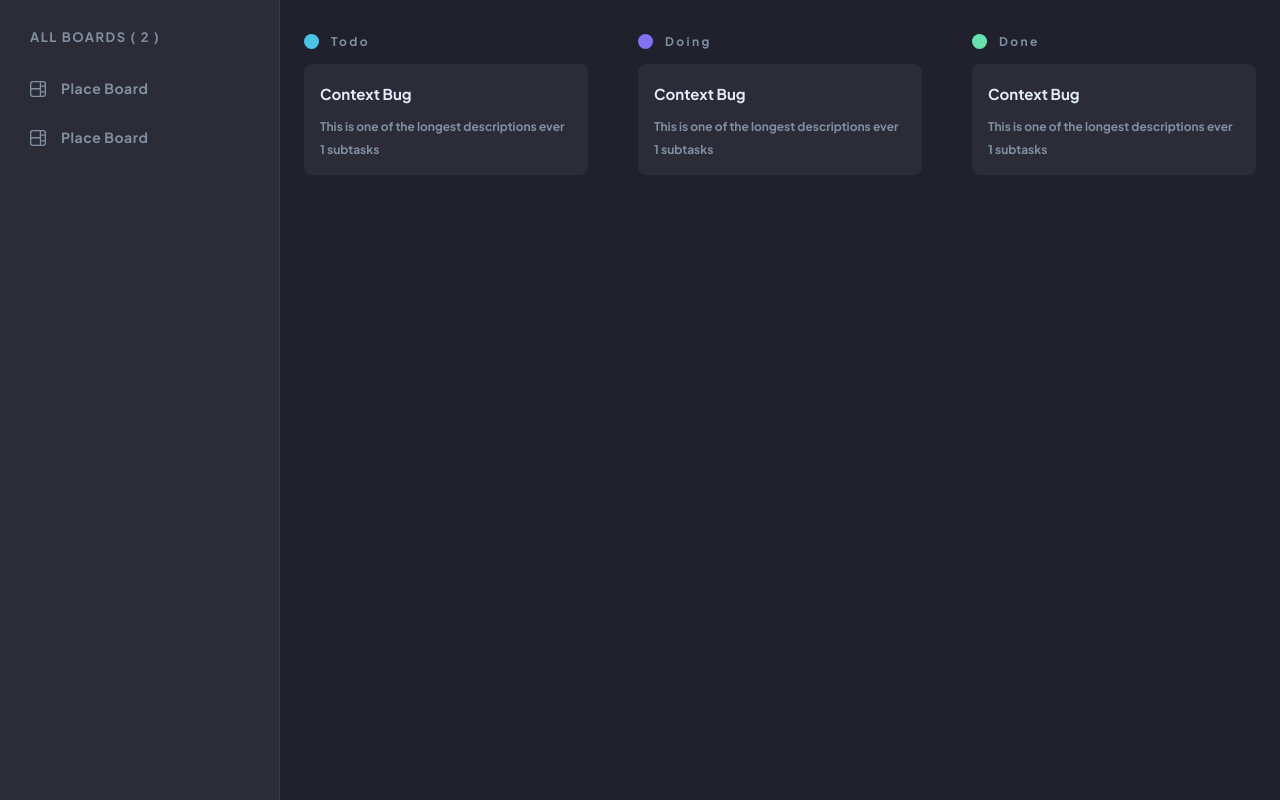
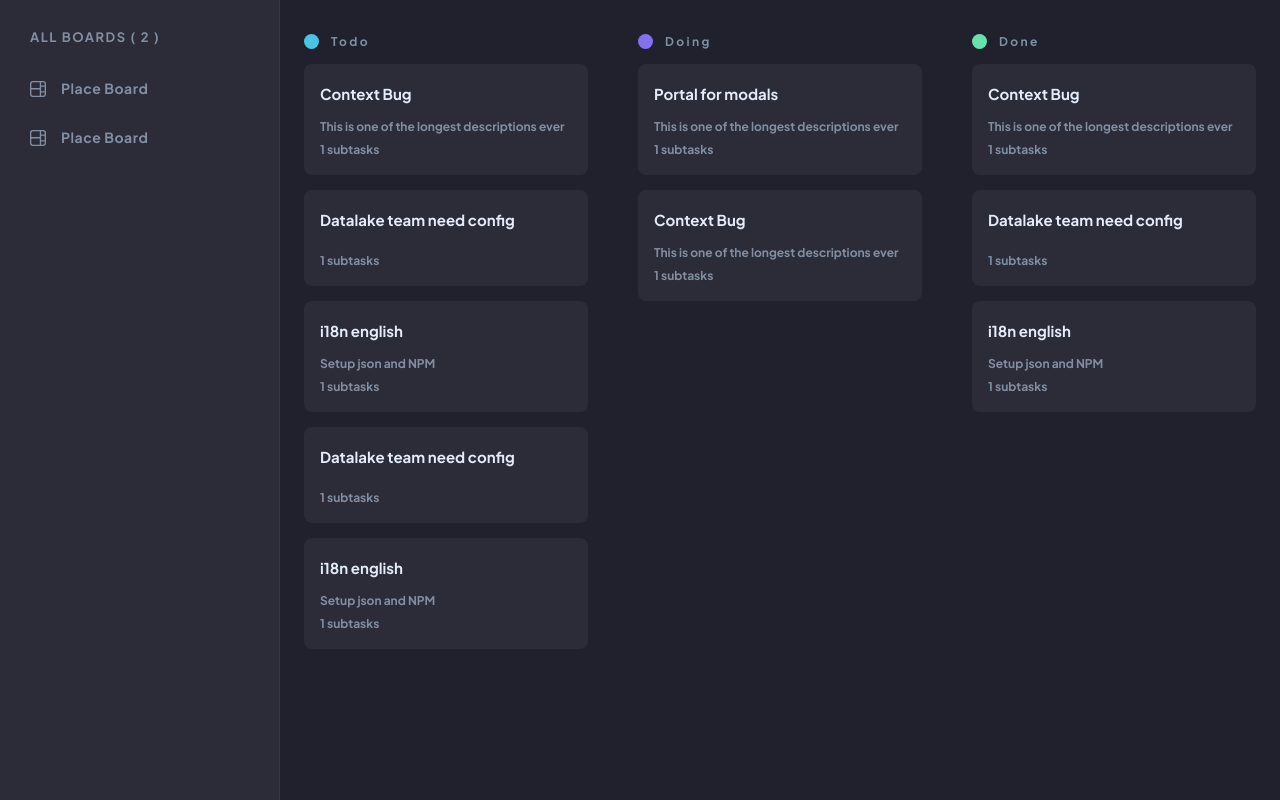
Before and after one commit to MMR-Solutions-AB/Kanban-V15, a React (Vite) app: page / in a window 1280 px wide. Built offline with nearby package versions, Linux system fonts and the light colour scheme.

Commit message:
changes names of props for tickets

```diff
--- a/src/components/Board/Board.jsx
+++ b/src/components/Board/Board.jsx
@@ -16,16 +16,9 @@ const Board = () => {
                         ></div>
                         <h4 className="heading-s">{column.name}</h4>
                     </div>
-
-                    <Ticket
-                        item={{
-                            id: '1',
-                            title: 'Context Bug',
-                            description:
-                                'This is one of the longest descriptions ever',
-                            tasks: ['Fix types at the same time'],
-                        }}
-                    />
+                    {column.tickets.map((ticket) => (
+                        <Ticket key={ticket.id} ticket={ticket} />
+                    ))}
                 </div>
             ))}
         </div>
--- a/src/components/Ticket/Ticket.jsx
+++ b/src/components/Ticket/Ticket.jsx
@@ -2,7 +2,7 @@ import React from 'react'
 import { useState } from 'react'
 import './Ticket.scss'
 
-const Ticket = ({ item }) => {
+const Ticket = ({ ticket }) => {
     const [showsubtasks, setShowsubtasks] = useState(false)
 
     return (
@@ -10,13 +10,13 @@ const Ticket = ({ item }) => {
             className="ticket"
             onClick={() => setShowsubtasks((prev) => !prev)}
         >
-            <h3 className="heading-m">{item.title}</h3>
-            <p className="body-m">{item.description}</p>
-            <p className="body-m">{item.tasks.length} subtasks</p>
+            <h3 className="heading-m">{ticket.title}</h3>
+            <p className="body-m">{ticket.description}</p>
+            <p className="body-m">{ticket.tasks.length} subtasks</p>
             <ul>
                 {showsubtasks &&
-                    item.tasks.map((item) => {
-                        return <li key={item}>{item}</li>
+                    ticket.tasks.map((ticket) => {
+                        return <li key={ticket}>{ticket}</li>
                     })}
             </ul>
         </div>
--- a/src/context/ProjectContext.jsx
+++ b/src/context/ProjectContext.jsx
@@ -13,12 +13,7 @@ const ProjectProvider = ({ children }) => {
     const [currentIndex, setCurrentIndex] = useState(0)
     const currentProject = projects[currentIndex]
 
-    const changeBoard = (index) => {
-        setCurrentIndex(index)
-    }
-
     const value = {
-        changeBoard,
         currentProject,
         projects,
     }
--- a/src/context/projects-data.js
+++ b/src/context/projects-data.js
@@ -7,7 +7,7 @@ export const projectsData = [
         board: [
             {
                 name: 'Todo',
-                items: [
+                tickets: [
                     {
                         id: uuidv4(),
                         title: 'Context Bug',
@@ -43,7 +43,7 @@ export const projectsData = [
             },
             {
                 name: 'Doing',
-                items: [
+                tickets: [
                     {
                         id: uuidv4(),
                         title: 'Portal for modals',
@@ -62,7 +62,7 @@ export const projectsData = [
             },
             {
                 name: 'Done',
-                items: [
+                tickets: [
                     {
                         id: uuidv4(),
                         title: 'Context Bug',
@@ -92,7 +92,7 @@ export const projectsData = [
         board: {
             stage1: {
                 name: 'Todo',
-                items: [
+                tickets: [
                     {
                         id: uuidv4(),
                         title: 'Test Bug',
@@ -104,7 +104,7 @@ export const projectsData = [
             },
             stage2: {
                 name: 'Doing',
-                items: [
+                tickets: [
                     {
                         id: uuidv4(),
                         title: 'Portal for modals',
@@ -118,7 +118,7 @@ export const projectsData = [
             },
             stage3: {
                 name: 'Done',
-                items: [
+                tickets: [
                     {
                         id: uuidv4(),
                         title: 'Datalake team need config',
```
